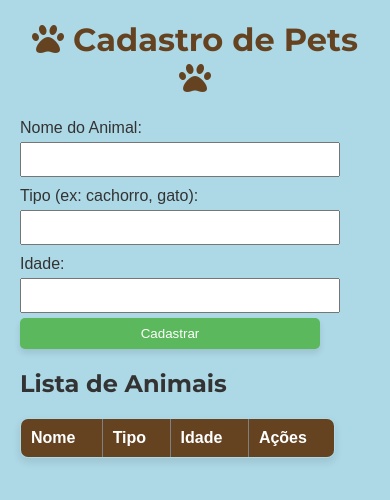
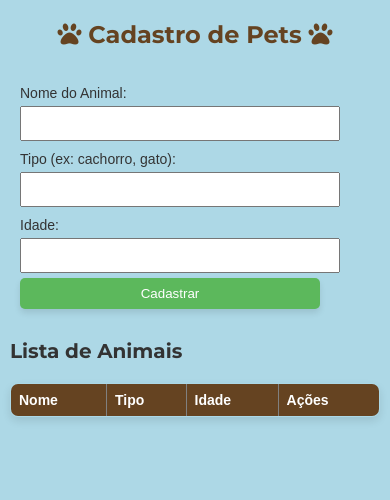
Before and after one commit to gabrielrodriguesbr/Cadastro-Pets, a plain HTML site: page index.html in a window 390 px wide. Drawn offline with Linux system fonts and the light colour scheme.

Commit message:
Atualização de responsividade no CSS

```diff
--- a/style.css
+++ b/style.css
@@ -107,3 +107,37 @@ body {
   .delete-button:hover {
     background-color: #c82333;
   }
+
+  @media (max-width: 768px) {
+    body {
+        margin: 10px;
+        font-size: 14px;
+    }
+
+    h1 {
+        font-size: 24px;
+        text-align: center;
+    }
+
+    h2 {
+        font-size: 20px;
+    }
+
+    table {
+        width: 100%;
+        font-size: 14px;
+    }
+
+    th, td {
+        padding: 8px;
+    }
+
+    form {
+        padding: 10px;
+        width: 100%;
+    }
+
+    input, button {
+        width: 100%;
+    }
+}
```
